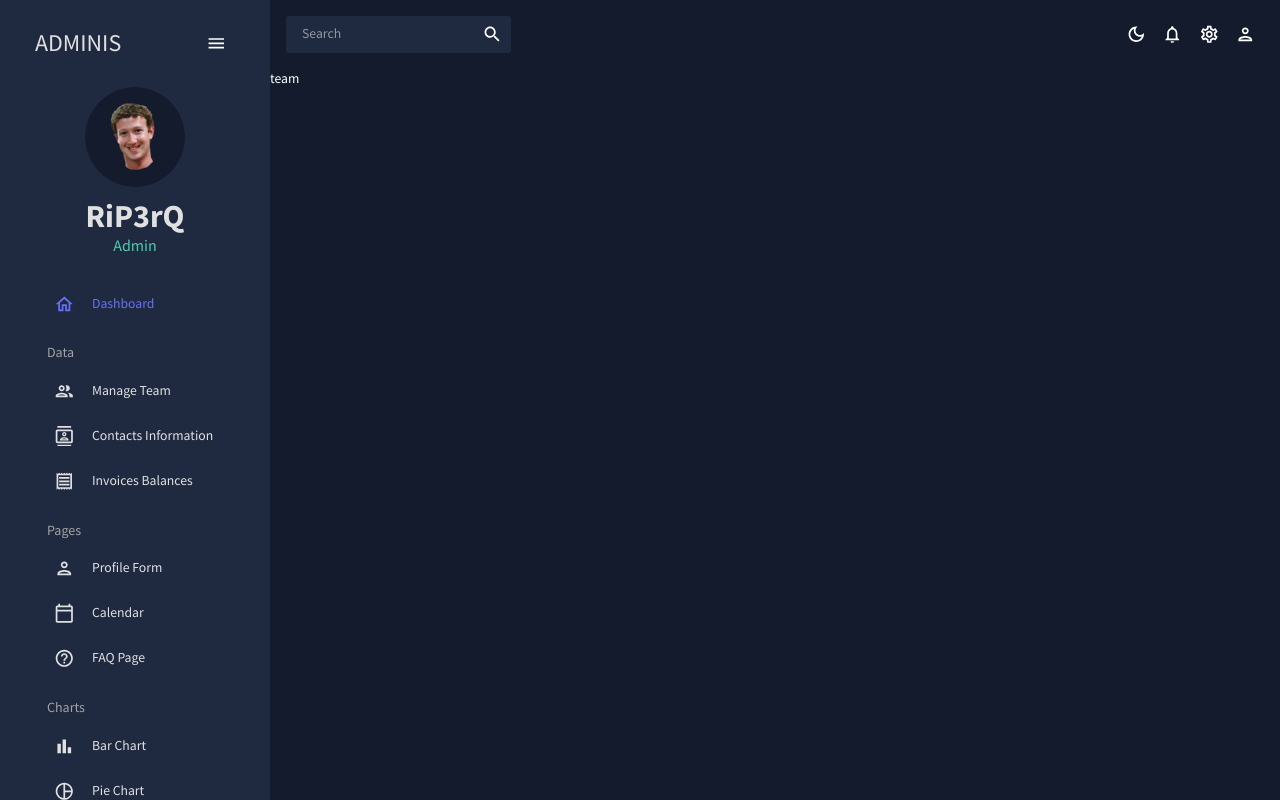
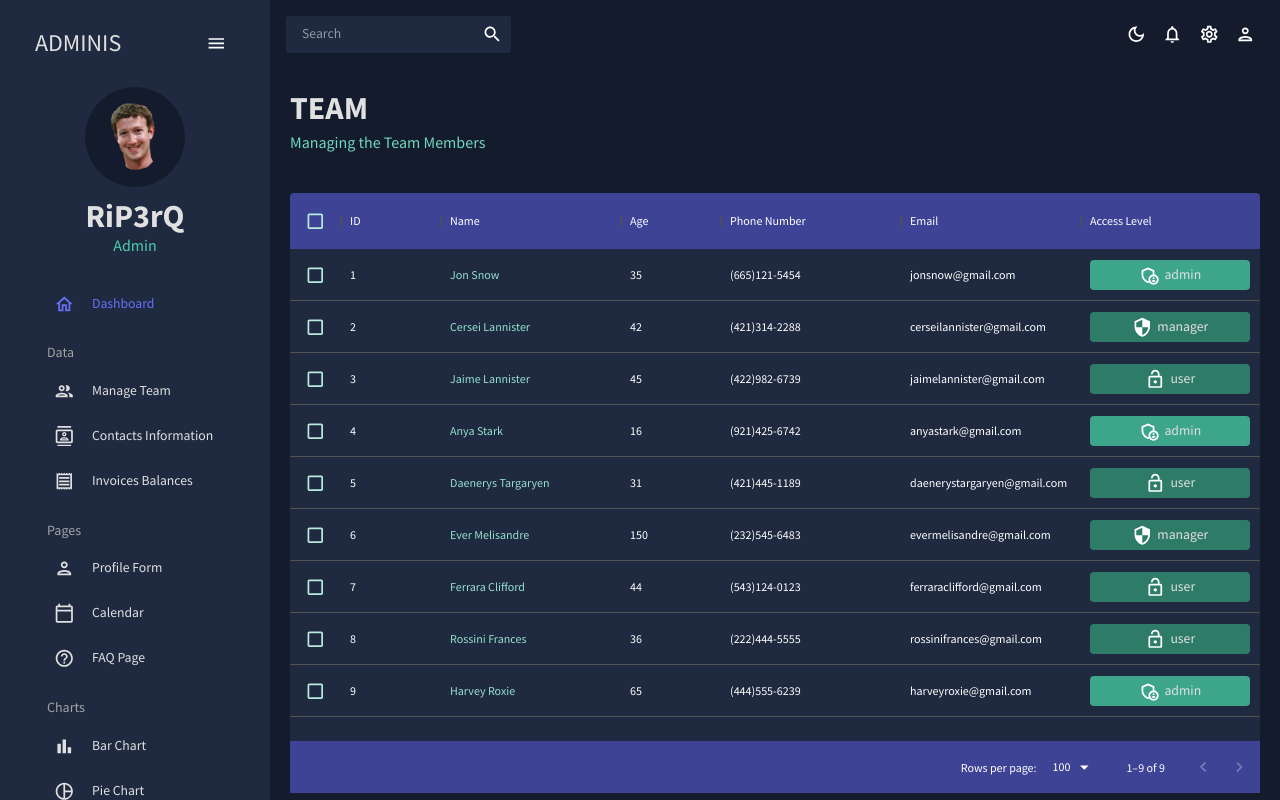
Before and after one commit to RiP3rQ/AdminDashboard-React-, a React (Vite) app: page /team in a window 1280 px wide. Built offline with nearby package versions, Linux system fonts and the light colour scheme.

Commit message:
Team Section using x-data-grid

```diff
--- a/src/scenes/team/index.jsx
+++ b/src/scenes/team/index.jsx
@@ -1,7 +1,109 @@
-import React from "react";
+import { Box, Typography, useTheme } from "@mui/material";
+import { DataGrid } from "@mui/x-data-grid";
+import { tokens } from "../../theme";
+import { mockDataTeam } from "../../data/mockData";
+import AdminPanelSettingsOutlinedIcon from "@mui/icons-material/AdminPanelSettingsOutlined";
+import LockOpenOutlinedIcon from "@mui/icons-material/LockOpenOutlined";
+import SecurityOutlinedIcon from "@mui/icons-material/SecurityOutlined";
+import Header from "../../components/Header";
 
 const Team = () => {
-  return <div>team</div>;
+  const theme = useTheme();
+  const colors = tokens(theme.palette.mode);
+  const columns = [
+    { field: "id", headerName: "ID" },
+    {
+      field: "name",
+      headerName: "Name",
+      flex: 1,
+      cellClassName: "name-column--cell",
+    },
+    {
+      field: "age",
+      headerName: "Age",
+      type: "number",
+      headerAlign: "left",
+      align: "left",
+    },
+    {
+      field: "phone",
+      headerName: "Phone Number",
+      flex: 1,
+    },
+    {
+      field: "email",
+      headerName: "Email",
+      flex: 1,
+    },
+    {
+      field: "accessLevel",
+      headerName: "Access Level",
+      flex: 1,
+      renderCell: ({ row: { access } }) => {
+        return (
+          <Box
+            width="100%"
+            m="0 auto"
+            p="5px"
+            display="flex"
+            justifyContent="center"
+            backgroundColor={
+              access === "admin"
+                ? colors.greenAccent[600]
+                : access === "manager"
+                ? colors.greenAccent[700]
+                : colors.greenAccent[700]
+            }
+            borderRadius="4px"
+          >
+            {access === "admin" && <AdminPanelSettingsOutlinedIcon />}
+            {access === "manager" && <SecurityOutlinedIcon />}
+            {access === "user" && <LockOpenOutlinedIcon />}
+            <Typography color={colors.grey[100]} sx={{ ml: "5px" }}>
+              {access}
+            </Typography>
+          </Box>
+        );
+      },
+    },
+  ];
+
+  return (
+    <Box m="20px">
+      <Header title="TEAM" subtitle="Managing the Team Members" />
+      <Box
+        m="40px 0 0 0"
+        height="75vh"
+        sx={{
+          "& .MuiDataGrid-root": {
+            border: "none",
+          },
+          "& .MuiDataGrid-cell": {
+            borderBottom: "none",
+          },
+          "& .name-column--cell": {
+            color: colors.greenAccent[300],
+          },
+          "& .MuiDataGrid-columnHeaders": {
+            backgroundColor: colors.blueAccent[700],
+            borderBottom: "none",
+          },
+          "& .MuiDataGrid-virtualScroller": {
+            backgroundColor: colors.primary[400],
+          },
+          "& .MuiDataGrid-footerContainer": {
+            borderTop: "none",
+            backgroundColor: colors.blueAccent[700],
+          },
+          "& .MuiCheckbox-root": {
+            color: `${colors.greenAccent[200]} !important`,
+          },
+        }}
+      >
+        <DataGrid checkboxSelection rows={mockDataTeam} columns={columns} />
+      </Box>
+    </Box>
+  );
 };
 
 export default Team;
```
